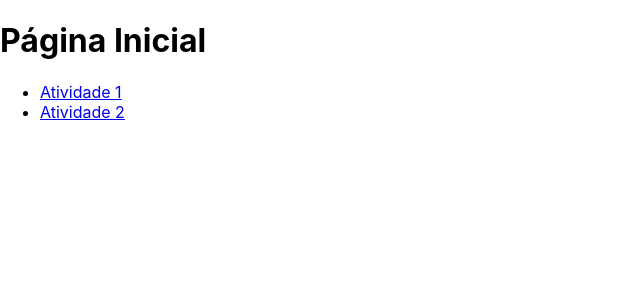
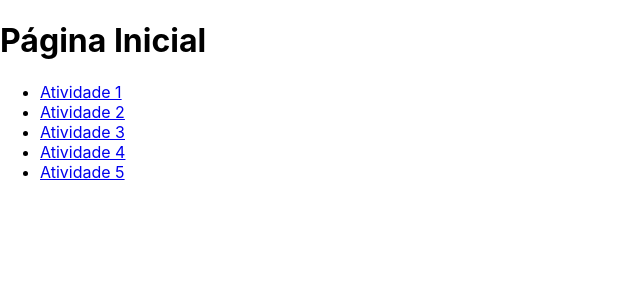
Before and after one commit to victororlandi/react_new, a React (Create React App) app: page / in a window 1280 px wide. Shown: the top 300 px of the page, without its empty margins (0-640 px from the left). Built offline with nearby package versions, Linux system fonts and the light colour scheme.

Commit message:
Add files via upload

```diff
--- /dev/null
+++ b/src/Atv03.js
@@ -0,0 +1,10 @@
+import {Link} from "react-router-dom";
+
+export default function Atv03(){
+    return(
+        <>
+            <h1>Atividade da Semana 3</h1>
+            <Link to="/">Voltar</Link>
+        </>
+    );
+}
--- /dev/null
+++ b/src/Atv04.js
@@ -0,0 +1,10 @@
+import {Link} from "react-router-dom";
+
+export default function Atv04(){
+    return(
+        <>
+            <h1>Atividade da Semana 4</h1>
+            <Link to="/">Voltar</Link>
+        </>
+    );
+}
--- /dev/null
+++ b/src/Atv05.js
@@ -0,0 +1,10 @@
+import {Link} from "react-router-dom";
+
+export default function Atv05(){
+    return(
+        <>
+            <h1>Atividade da Semana 5</h1>
+            <Link to="/">Voltar</Link>
+        </>
+    );
+}
--- a/src/Home.js
+++ b/src/Home.js
@@ -1,5 +1,6 @@
 import React from "react";
 import {Link} from "react-router-dom";
+import "./index.css";
 
 const Home = ()=> {
     return(
@@ -13,6 +14,15 @@ const Home = ()=> {
                     <li>
                         <Link to="/Atv02">Atividade 2</Link>
                     </li>
+                    <li>
+                        <Link to="/Atv03">Atividade 3</Link>
+                    </li>
+                    <li>
+                        <Link to="/Atv04">Atividade 4</Link>
+                    </li>
+                    <li>
+                        <Link to="/Atv05">Atividade 5</Link>
+                    </li>
                 </ul>
             </nav>
         </>
--- a/src/minhasRotas.js
+++ b/src/minhasRotas.js
@@ -3,6 +3,9 @@ import {BrowserRouter, Route, Routes} from "react-router-dom";
 import Home from "./Home";
 import Atv01 from "./Atv01";
 import Atv02 from "./Atv02";
+import Atv03 from "./Atv03";
+import Atv04 from "./Atv04";
+import Atv05 from "./Atv05";
 
 export default function MinhasRotas(){
     return(
@@ -11,6 +14,9 @@ export default function MinhasRotas(){
                 <Route path="/" element={<Home />}/>
                 <Route path="/atv01" element={<Atv01 />}/>
                 <Route path="/atv02" element={<Atv02 />}/>
+                <Route path="/atv03" element={<Atv03 />}/>
+                <Route path="/atv04" element={<Atv04 />}/>
+                <Route path="/atv05" element={<Atv05 />}/>
             </Routes>
         </BrowserRouter>
     );
```
